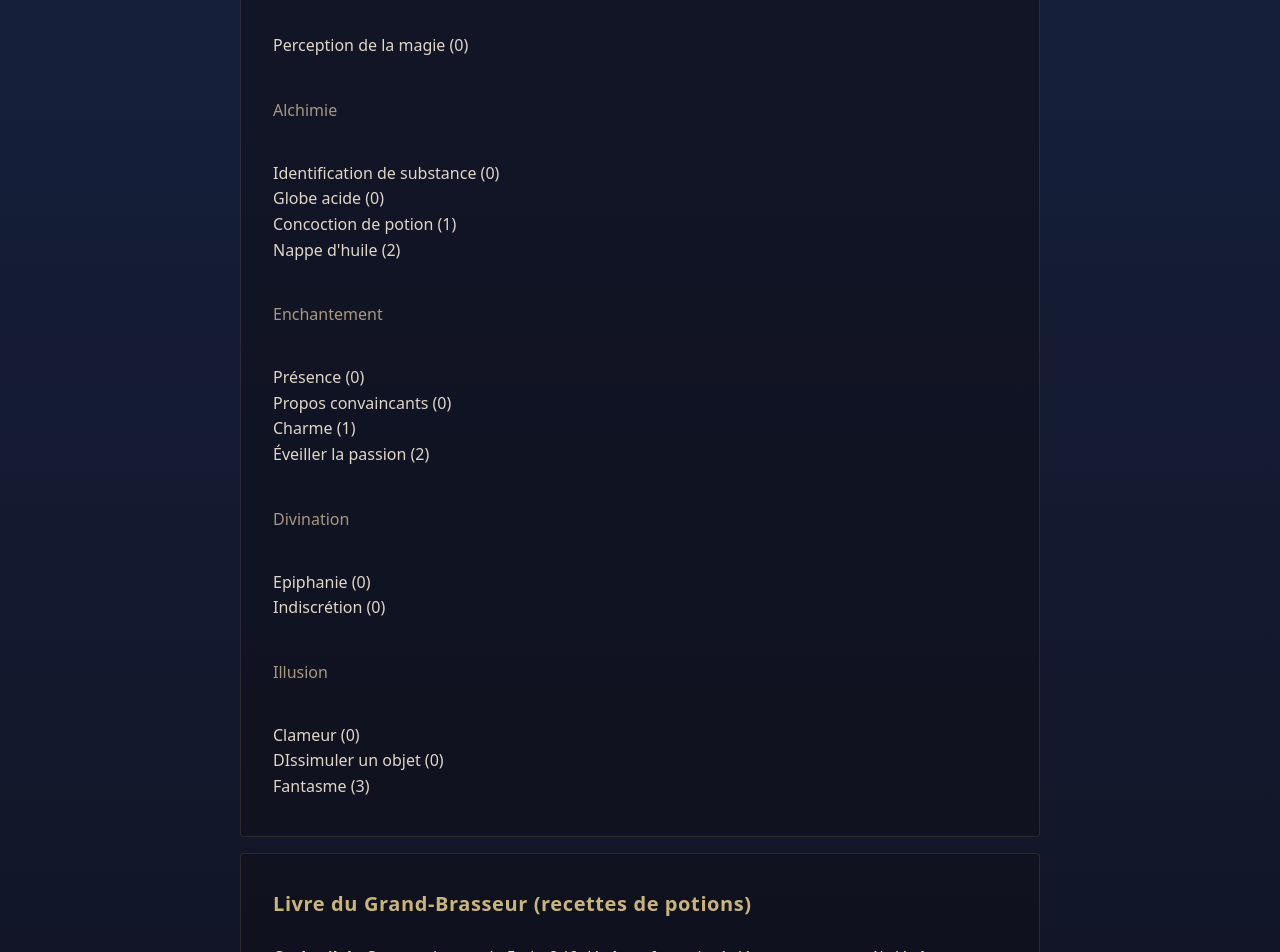
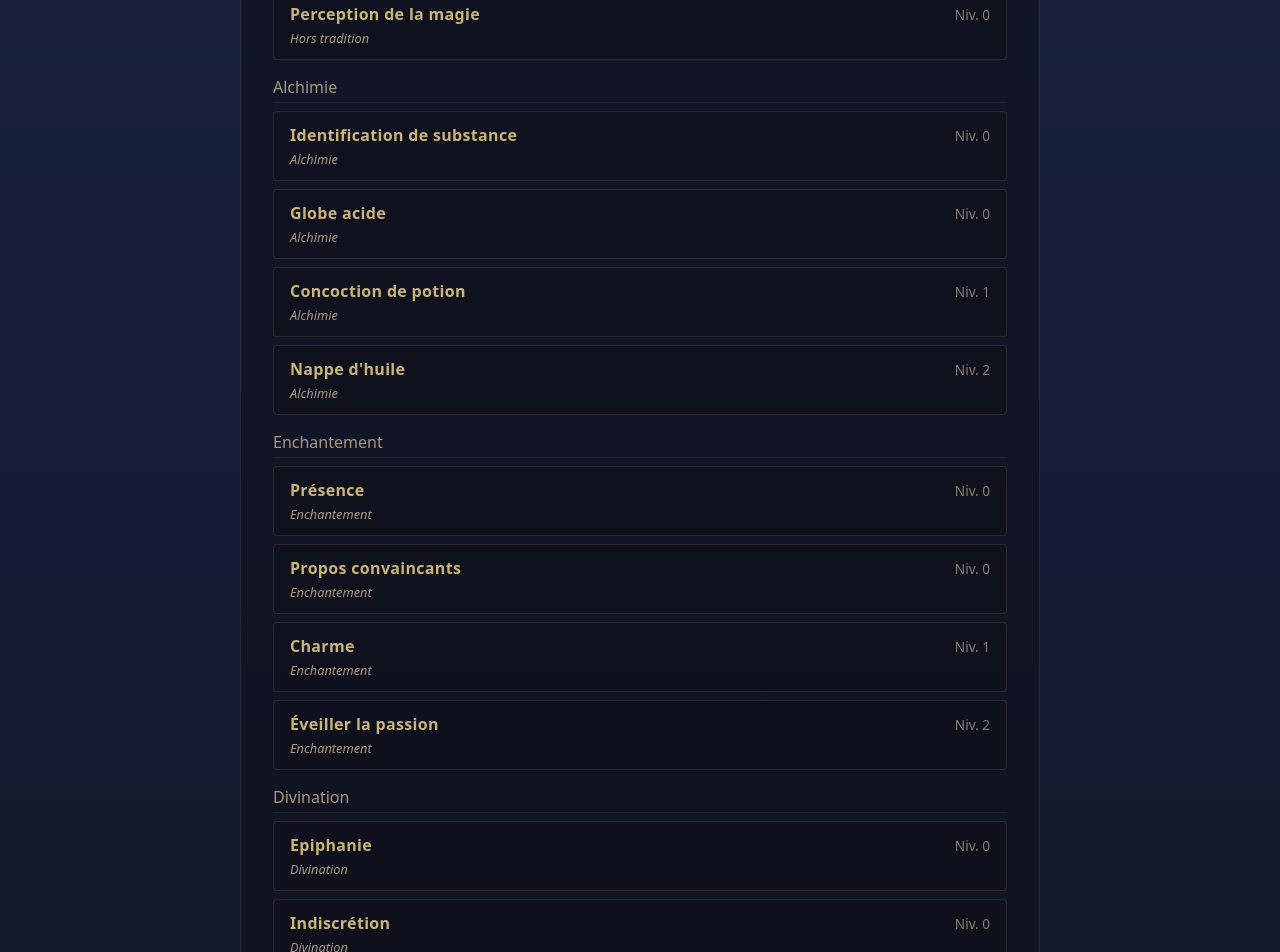
Before and after one commit to SwannyLorenzi/auspex-selvae, an Angular app: page /demonlord in a window 1280 px wide. Shown: the part 1900-2852 px from the top of the page. Built offline with nearby package versions, Linux system fonts and the light colour scheme.

Commit message:
Improve magic spells (qwen moe)

```diff
--- a/src/app/demonlord/components/magie/magie.html
+++ b/src/app/demonlord/components/magie/magie.html
@@ -2,13 +2,13 @@
 
 <div class="magie-content">
 @for (trad of traditions; track trad.tradition) {
-   <h3>{{ trad.tradition }}</h3>
-   <ul>
-     @for (spell of trad.spells; track spell.name) {
-       <li>
-         {{ spell.name }} ({{ spell.level }})
-       </li>
-     }
-   </ul>
+  <div class="tradition-section">
+    <h3>{{ trad.tradition }}</h3>
+    <div class="spell-list">
+      @for (spell of trad.spells; track spell.name) {
+        <app-spell-card [spell]="spell" />
+      }
+    </div>
+  </div>
 }
 </div>
--- a/src/app/demonlord/components/magie/magie.scss
+++ b/src/app/demonlord/components/magie/magie.scss
@@ -9,20 +9,26 @@ h2 {
 .magie-content {
   display: flex;
   flex-direction: column;
+  gap: 1rem;
+}
+
+.tradition-section {
+  display: flex;
+  flex-direction: column;
   gap: 0.5rem;
 }
 
-h3 {
+.tradition-section > h3 {
   font-size: 1rem;
   color: #a89880;
   font-weight: 500;
+  margin: 0;
+  padding-bottom: 0.25rem;
+  border-bottom: 0.0625rem solid rgba(201, 180, 122, 0.1);
 }
 
-ul {
-  list-style: none;
-  padding: 0;
+.spell-list {
+  display: flex;
+  flex-direction: column;
+  gap: 0.5rem;
 }
-
-li {
-  line-height: 1.6;
-}
--- a/src/app/demonlord/components/magie/magie.ts
+++ b/src/app/demonlord/components/magie/magie.ts
@@ -1,9 +1,10 @@
 import { Component, Input } from '@angular/core';
 import { MagicTradition } from '../../demonlord-models';
+import { SpellCardComponent } from '../spell-card/spell-card';
 
 @Component({
   selector: 'app-magie',
-  imports: [],
+  imports: [SpellCardComponent],
   templateUrl: './magie.html',
   styleUrl: './magie.scss',
 })
--- /dev/null
+++ b/src/app/demonlord/components/spell-card/spell-card.html
@@ -0,0 +1,44 @@
+<button
+  type="button"
+  class="spell-card"
+  [class.expanded]="isExpanded()"
+  (click)="toggleExpanded()"
+  [attr.aria-expanded]="isExpanded()"
+  [attr.aria-label]="spell().name + ' - ' + (isExpanded() ? 'Replier' : 'Déplier')"
+>
+  <div class="spell-header">
+    <span class="spell-name">{{ spell().name }}</span>
+    <span class="spell-meta">
+      <span class="spell-level">Niv. {{ spell().level }}</span>
+      @if (spell().uses > 0) {
+        <span class="spell-uses">{{ spell().uses }} utilisation{{ spell().uses > 1 ? 's' : '' }}</span>
+      }
+    </span>
+  </div>
+  <div class="spell-tradition">{{ spell().tradition }}</div>
+
+  @if (isExpanded()) {
+    <div class="spell-details">
+      @if (spell().targetRange) {
+        <div class="detail-block">
+          <strong>Cible / Portée :</strong> {{ spell().targetRange }}
+        </div>
+      }
+      @if (spell().duration) {
+        <div class="detail-block">
+          <strong>Durée :</strong> {{ spell().duration }}
+        </div>
+      }
+      @if (spell().effects) {
+        <div class="detail-block">
+          <strong>Effets :</strong> {{ spell().effects }}
+        </div>
+      }
+      @if (spell().bonus20Plus) {
+        <div class="detail-block bonus-block">
+          <strong>Bonus 20+ :</strong> {{ spell().bonus20Plus }}
+        </div>
+      }
+    </div>
+  }
+</button>
--- /dev/null
+++ b/src/app/demonlord/components/spell-card/spell-card.scss
@@ -0,0 +1,89 @@
+.spell-card {
+  width: 100%;
+  background: rgba(15, 15, 26, 0.6);
+  border: 0.0625rem solid rgba(201, 180, 122, 0.15);
+  border-radius: 0.25rem;
+  padding: 0.75rem 1rem;
+  cursor: pointer;
+  text-align: left;
+  color: #e0d6c8;
+  font-family: inherit;
+  transition: background-color 0.2s ease, border-color 0.2s ease;
+  box-sizing: border-box;
+
+  &:hover {
+    background: rgba(26, 26, 46, 0.7);
+    border-color: rgba(201, 180, 122, 0.3);
+  }
+
+  &.expanded {
+    border-color: rgba(201, 180, 122, 0.35);
+    background: rgba(26, 26, 46, 0.8);
+  }
+}
+
+.spell-header {
+  display: flex;
+  justify-content: space-between;
+  align-items: center;
+  gap: 0.5rem;
+}
+
+.spell-name {
+  font-size: 1rem;
+  font-weight: 600;
+  color: #c9b47a;
+  letter-spacing: 0.02em;
+}
+
+.spell-meta {
+  display: flex;
+  gap: 0.75rem;
+  flex-shrink: 0;
+}
+
+.spell-level {
+  font-size: 0.85rem;
+  color: #8a7f70;
+  font-weight: 500;
+}
+
+.spell-uses {
+  font-size: 0.85rem;
+  color: #c9b47a;
+  font-weight: 500;
+}
+
+.spell-tradition {
+  font-size: 0.8rem;
+  color: #a89880;
+  margin-top: 0.25rem;
+  font-style: italic;
+}
+
+.spell-details {
+  margin-top: 0.75rem;
+  padding-top: 0.75rem;
+  border-top: 0.0625rem solid rgba(201, 180, 122, 0.15);
+  display: flex;
+  flex-direction: column;
+  gap: 0.5rem;
+}
+
+.detail-block {
+  font-size: 0.9rem;
+  line-height: 1.6;
+  color: #e0d6c8;
+
+  strong {
+    color: #c9b47a;
+    font-weight: 600;
+  }
+}
+
+.bonus-block {
+  border: 0.0625rem solid rgba(201, 180, 122, 0.1);
+  background: rgba(201, 180, 122, 0.05);
+  padding: 0.5rem 0.75rem;
+  border-radius: 0.25rem;
+}
--- /dev/null
+++ b/src/app/demonlord/components/spell-card/spell-card.ts
@@ -0,0 +1,19 @@
+import { Component, input, signal } from '@angular/core';
+import { Spell } from '../../demonlord-models';
+
+@Component({
+  selector: 'app-spell-card',
+  standalone: true,
+  imports: [],
+  templateUrl: './spell-card.html',
+  styleUrl: './spell-card.scss',
+})
+export class SpellCardComponent {
+  spell = input.required<Spell>();
+  private _expanded = signal(false);
+  isExpanded = this._expanded;
+
+  toggleExpanded(): void {
+    this._expanded.update((v) => !v);
+  }
+}
--- a/src/app/demonlord/demonlord-data.ts
+++ b/src/app/demonlord/demonlord-data.ts
@@ -47,40 +47,194 @@ export const characterData: Character = {
       tradition: 'Hors tradition',
       isHorsTradition: true,
       spells: [
-        { name: 'Perception de la magie', level: 0 },
+        {
+          name: 'Perception de la magie',
+          level: 0,
+          tradition: 'Hors tradition',
+          mainAttribute: 'Intellect',
+          uses: 0,
+          description: '',
+          targetRange: '',
+          duration: '',
+          effects: '',
+          bonus20Plus: '',
+        },
       ],
     },
     {
       tradition: 'Alchimie',
       spells: [
-        { name: 'Identification de substance', level: 0 },
-        { name: 'Globe acide', level: 0 },
-        { name: 'Concoction de potion', level: 1 },
-        { name: 'Nappe d\'huile', level: 2 },
+        {
+          name: 'Identification de substance',
+          level: 0,
+          tradition: 'Alchimie',
+          mainAttribute: 'Intellect',
+          uses: 0,
+          description: '',
+          targetRange: '',
+          duration: '',
+          effects: '',
+          bonus20Plus: '',
+        },
+        {
+          name: 'Globe acide',
+          level: 0,
+          tradition: 'Alchimie',
+          mainAttribute: 'Intellect',
+          uses: 0,
+          description: '',
+          targetRange: '',
+          duration: '',
+          effects: '',
+          bonus20Plus: '',
+        },
+        {
+          name: 'Concoction de potion',
+          level: 1,
+          tradition: 'Alchimie',
+          mainAttribute: 'Intellect',
+          uses: 0,
+          description: '',
+          targetRange: '',
+          duration: '',
+          effects: '',
+          bonus20Plus: '',
+        },
+        {
+          name: 'Nappe d\'huile',
+          level: 2,
+          tradition: 'Alchimie',
+          mainAttribute: 'Intellect',
+          uses: 0,
+          description: '',
+          targetRange: '',
+          duration: '',
+          effects: '',
+          bonus20Plus: '',
+        },
       ],
     },
     {
       tradition: 'Enchantement',
       spells: [
-        { name: 'Présence', level: 0 },
-        { name: 'Propos convaincants', level: 0 },
-        { name: 'Charme', level: 1 },
-        { name: 'Éveiller la passion', level: 2 },
+        {
+          name: 'Présence',
+          level: 0,
+          tradition: 'Enchantement',
+          mainAttribute: 'Volonté',
+          uses: 0,
+          description: '',
+          targetRange: '',
+          duration: '',
+          effects: '',
+          bonus20Plus: '',
+        },
+        {
+          name: 'Propos convaincants',
+          level: 0,
+          tradition: 'Enchantement',
+          mainAttribute: 'Volonté',
+          uses: 0,
+          description: '',
+          targetRange: '',
+          duration: '',
+          effects: '',
+          bonus20Plus: '',
+        },
+        {
+          name: 'Charme',
+          level: 1,
+          tradition: 'Enchantement',
+          mainAttribute: 'Volonté',
+          uses: 0,
+          description: '',
+          targetRange: '',
+          duration: '',
+          effects: '',
+          bonus20Plus: '',
+        },
+        {
+          name: 'Éveiller la passion',
+          level: 2,
+          tradition: 'Enchantement',
+          mainAttribute: 'Volonté',
+          uses: 0,
+          description: '',
+          targetRange: '',
+          duration: '',
+          effects: '',
+          bonus20Plus: '',
+        },
       ],
     },
     {
       tradition: 'Divination',
       spells: [
-        { name: 'Epiphanie', level: 0 },
-        { name: 'Indiscrétion', level: 0 },
+        {
+          name: 'Epiphanie',
+          level: 0,
+          tradition: 'Divination',
+          mainAttribute: 'Volonté',
+          uses: 0,
+          description: '',
+          targetRange: '',
+          duration: '',
+          effects: '',
+          bonus20Plus: '',
+        },
+        {
+          name: 'Indiscrétion',
+          level: 0,
+          tradition: 'Divination',
+          mainAttribute: 'Volonté',
+          uses: 0,
+          description: '',
+          targetRange: '',
+          duration: '',
+          effects: '',
+          bonus20Plus: '',
+        },
       ],
     },
     {
       tradition: 'Illusion',
       spells: [
-        { name: 'Clameur', level: 0 },
-        { name: 'DIssimuler un objet', level: 0 },
-        { name: 'Fantasme', level: 3 },
+        {
+          name: 'Clameur',
+          level: 0,
+          tradition: 'Illusion',
+          mainAttribute: 'Intellect',
+          uses: 0,
+          description: '',
+          targetRange: '',
+          duration: '',
+          effects: '',
+          bonus20Plus: '',
+        },
+        {
+          name: 'DIssimuler un objet',
+          level: 0,
+          tradition: 'Illusion',
+          mainAttribute: 'Intellect',
+          uses: 0,
+          description: '',
+          targetRange: '',
+          duration: '',
+          effects: '',
+          bonus20Plus: '',
+        },
+        {
+          name: 'Fantasme',
+          level: 3,
+          tradition: 'Illusion',
+          mainAttribute: 'Intellect',
+          uses: 0,
+          description: '',
+          targetRange: '',
+          duration: '',
+          effects: '',
+          bonus20Plus: '',
+        },
       ],
     },
   ],
--- a/src/app/demonlord/demonlord-models.ts
+++ b/src/app/demonlord/demonlord-models.ts
@@ -48,6 +48,14 @@ export interface MagicTradition {
 export interface Spell {
   name: string;
   level: number;
+  tradition: string;
+  mainAttribute: 'Intellect' | 'Volonté';
+  uses: number;
+  description: string;
+  targetRange: string;
+  duration: string;
+  effects: string;
+  bonus20Plus: string;
 }
 
 export interface Potion {
```
